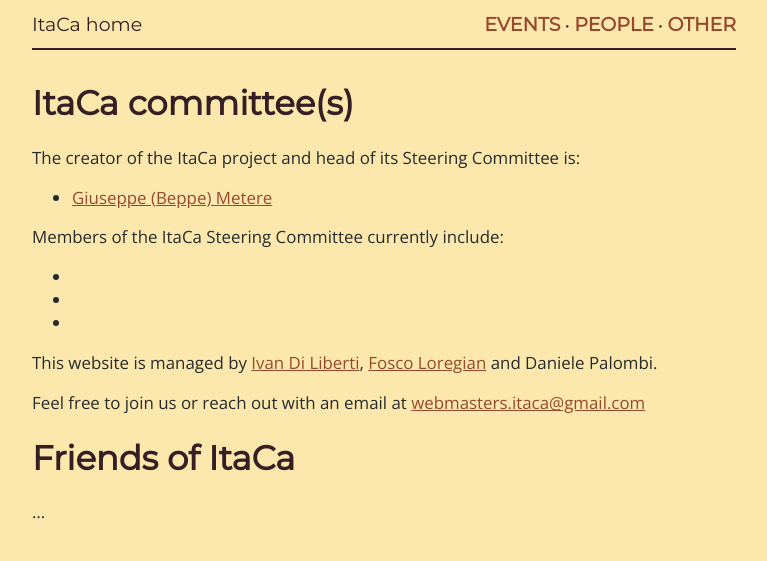
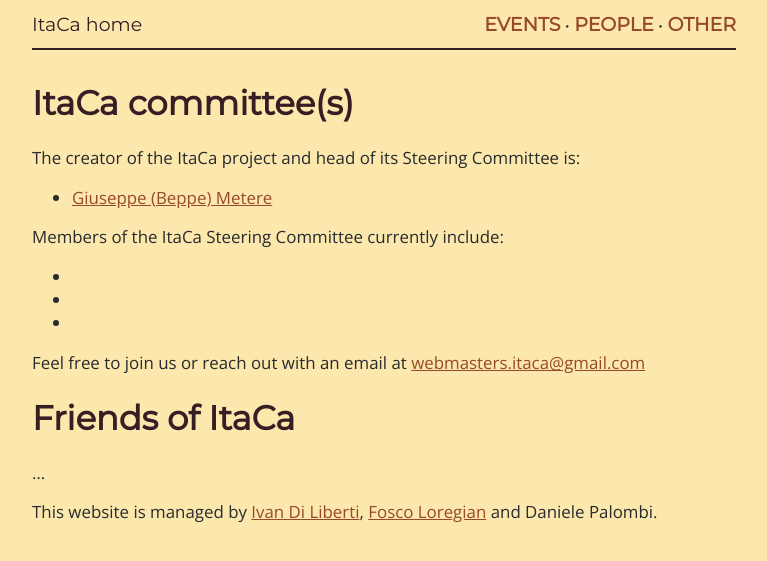
Before and after one commit to Progetto-ItaCa/Progetto-ItaCa.github.io, a Jekyll site: the page built from pages/name.md, in a window 1280 px wide. Shown: the top 561 px of the page, without its empty margins (256-1023 px from the left). Built offline with Jekyll 4.4.1, drawn with Linux system fonts in a browser that asks for light colours; our own code applies the rules of GitHub Pages for plain Markdown files.

```diff
--- a/pages/name.md
+++ b/pages/name.md
@@ -13,10 +13,15 @@ Members of the ItaCa Steering Committee currently include:
 -
 -
 
-This website is managed by [Ivan Di Liberti](https://diliberti.github.io), [Fosco Loregian](https://tetrapharmakon.github.io) and Daniele Palombi.
-
 Feel free to join us or reach out with an email at [webmasters.itaca@gmail.com](mailto:webmasters.itaca@gmail.com)
 
 # Friends of ItaCa
 
 ...
+
+
+
+
+
+
+This website is managed by [Ivan Di Liberti](https://diliberti.github.io), [Fosco Loregian](https://tetrapharmakon.github.io) and Daniele Palombi.
```
